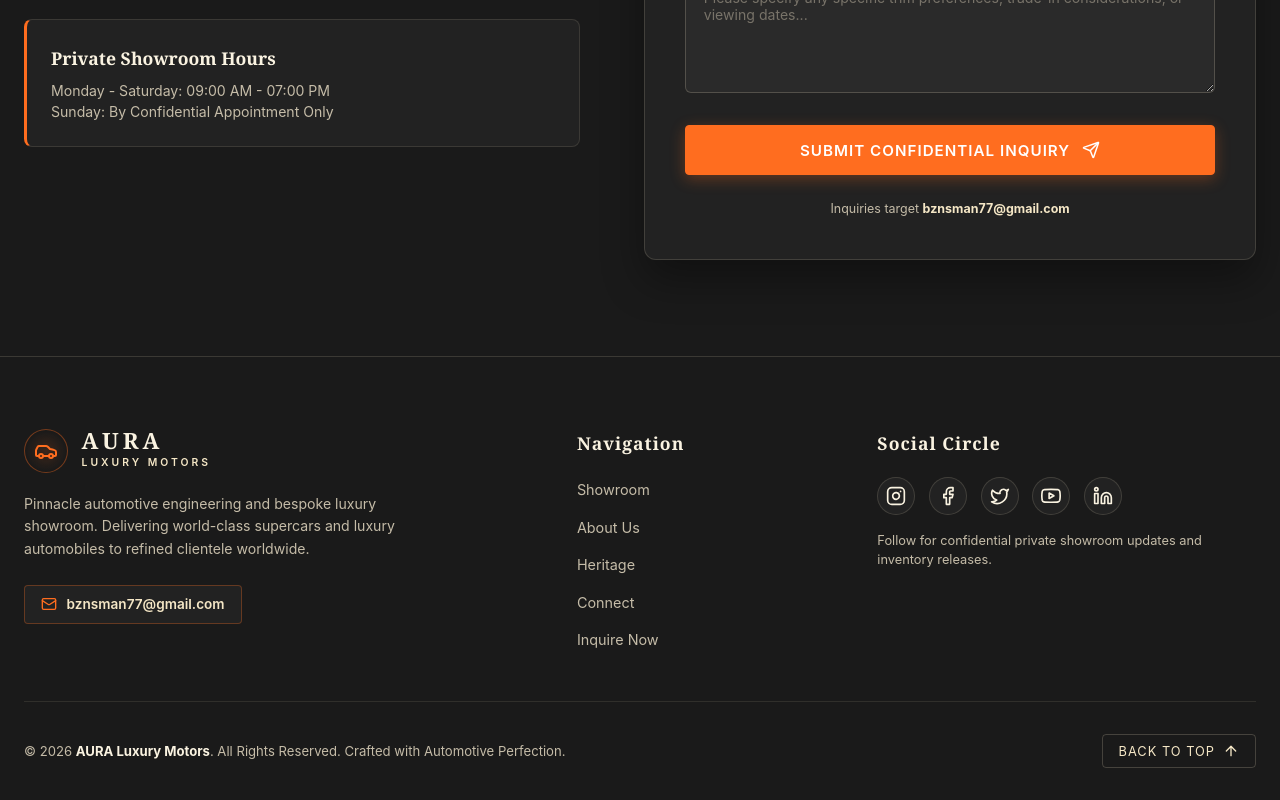
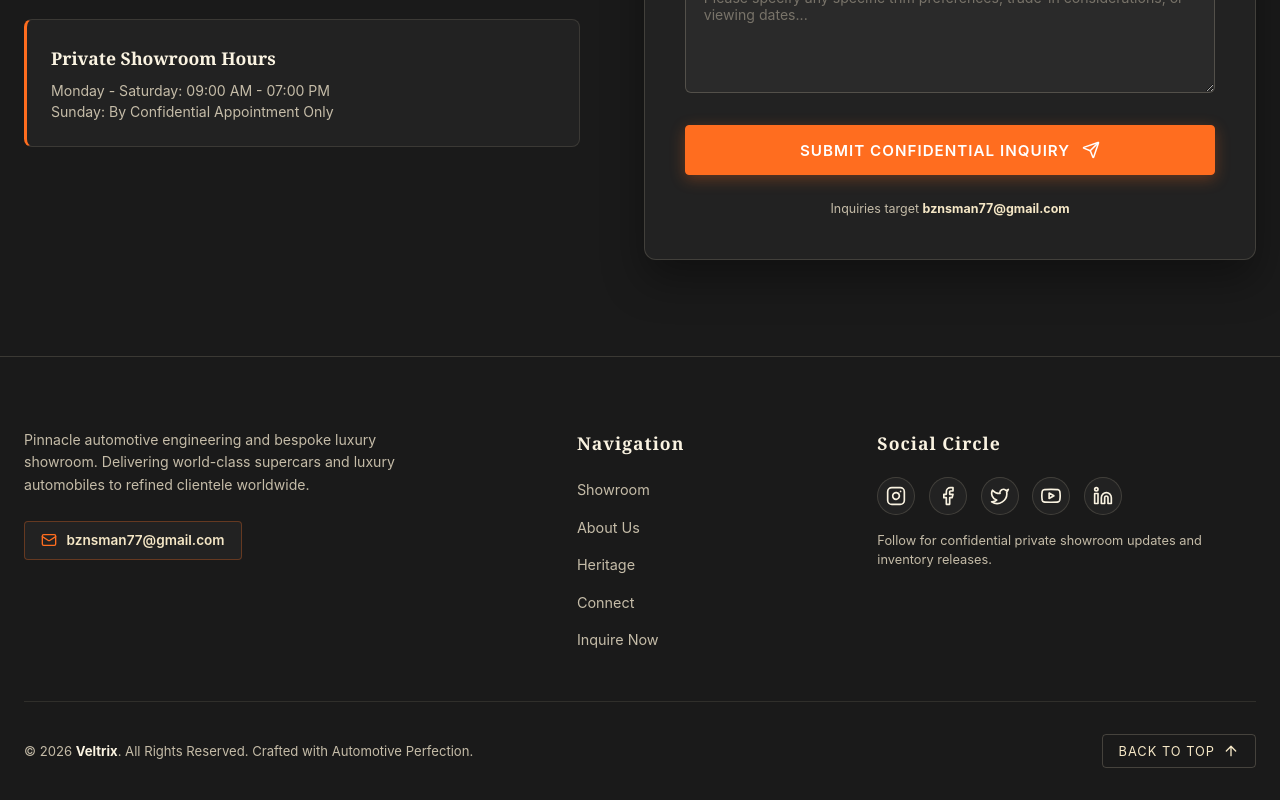
Before and after one commit to 7mud2007a/R3-car, a React app: page / in a window 1280 px wide. Shown: the part 3233-4033 px from the top of the page. Built offline with nearby package versions, Linux system fonts and the light colour scheme; the HTML template or start-up script is replaced by a standard one.

Commit message:
Remove remaining AURA Luxury Motors branding from footer

```diff
--- a/src/components/Footer.jsx
+++ b/src/components/Footer.jsx
@@ -1,5 +1,5 @@
 import React from 'react';
-import { Car, Mail, ArrowUp } from 'lucide-react';
+import { Mail, ArrowUp } from 'lucide-react';
 import { InstagramIcon, FacebookIcon, TwitterIcon, YoutubeIcon, LinkedinIcon } from './SocialIcons';
 import './Footer.css';
 
@@ -15,17 +15,8 @@ const Footer = () => {
         {/* Main Footer Row */}
         <div className="footer-main">
 
-          {/* Brand Info */}
+          {/* Footer Info */}
           <div className="footer-brand-col">
-            <a href="#" className="footer-brand">
-              <div className="brand-icon">
-                <Car size={24} color="#FF6D1F" />
-              </div>
-              <div className="brand-text">
-                <span className="brand-title">AURA</span>
-                <span className="brand-subtitle">LUXURY MOTORS</span>
-              </div>
-            </a>
             <p className="footer-brand-desc">
               Pinnacle automotive engineering and bespoke luxury showroom. Delivering world-class supercars and luxury automobiles to refined clientele worldwide.
             </p>
@@ -67,7 +58,7 @@ const Footer = () => {
         {/* Bottom Bar */}
         <div className="footer-bottom">
           <p className="copyright-text">
-            &copy; {new Date().getFullYear()} <strong>AURA Luxury Motors</strong>. All Rights Reserved. Crafted with Automotive Perfection.
+            &copy; {new Date().getFullYear()} <strong>Veltrix</strong>. All Rights Reserved. Crafted with Automotive Perfection.
           </p>
 
           <button onClick={scrollToTop} className="scroll-top-btn" aria-label="Scroll back to top">
```
